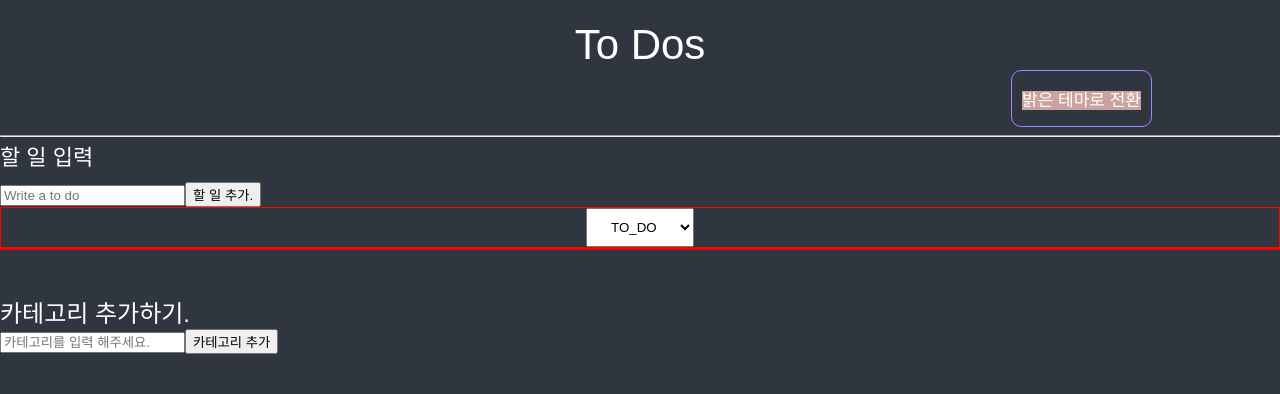
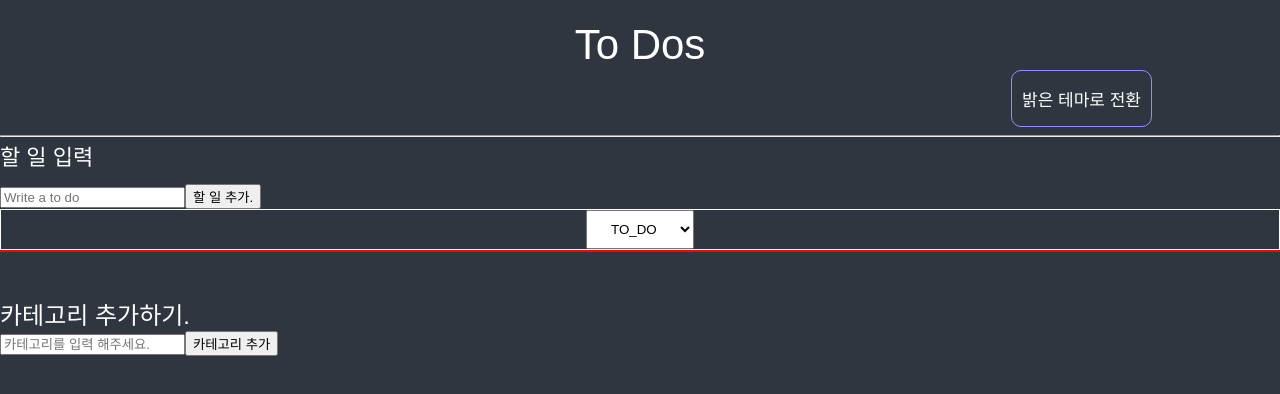
Before and after one commit to PastelBlue4/ToDoList_Recoil, a React (Create React App) app: page / in a window 1280 px wide. Shown: the top 394 px of the page. Built offline with nearby package versions, Linux system fonts and the light colour scheme.

Commit message:
deleted:    .vscode/extensions.json 	modified:   .vscode/settings.json 	modified:   src/components/CreateToDo.tsx 	modified:   src/components/ToDoList.tsx 	modified:   src/theme.ts

```diff
--- a/src/components/CreateToDo.tsx
+++ b/src/components/CreateToDo.tsx
@@ -14,6 +14,11 @@ const TodoTitle = styled.h1`
   margin-bottom: 10px;
 `;
 
+const StyledForm = styled.form`
+  font-size: 22px;
+
+`;
+
 function CreateToDo() {
   const setToDos = useSetRecoilState(toDoState);
   const { register, handleSubmit, setValue } = useForm<IForm>();
@@ -27,7 +32,7 @@ function CreateToDo() {
   return (
     <>
       <TodoTitle>할 일 입력</TodoTitle>
-      <form onSubmit={handleSubmit(handleValid)}>
+      <StyledForm onSubmit={handleSubmit(handleValid)}>
         <input
           {...register("toDo", {
             required: "Please write a To Do",
@@ -35,7 +40,7 @@ function CreateToDo() {
           placeholder="Write a to do"
         />
         <button>할 일 추가.</button>
-      </form>
+      </StyledForm>
     </>
   );
 }
--- a/src/components/ToDoList.tsx
+++ b/src/components/ToDoList.tsx
@@ -30,7 +30,6 @@ const ThemeButton = styled.button`
 const ThemeButtonSpan = styled.span`
   font-size: 17px;
   color: ${(props) => props.theme.textColor};
-  background-color: #cba1a1;
 `;
 
 const StyledSelect = styled.select`
@@ -38,7 +37,7 @@ const StyledSelect = styled.select`
 `;
 
 const SelectContainer = styled.div`
-  border: 1px red solid;
+  border: 1px ${(props) => props.theme.textColor} solid;
   display: flex;
   justify-content: center;
 `;
--- a/src/theme.ts
+++ b/src/theme.ts
@@ -1,6 +1,6 @@
 import { DefaultTheme } from "styled-components";
 
-export const darkTheme = {
+export const darkTheme: DefaultTheme = {
   bgColor: "#2f3640",
   textColor: "white",
   accentColor: "#9c88ff",
```
